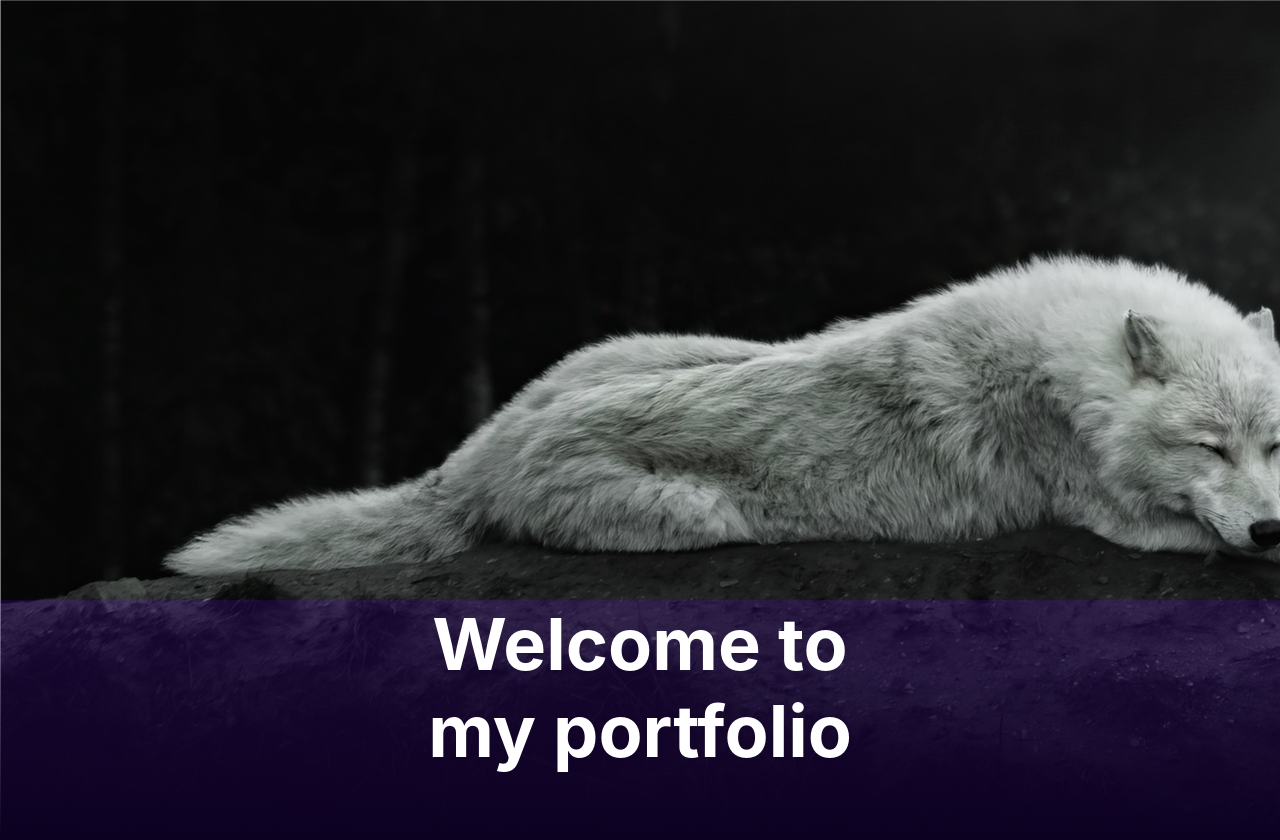
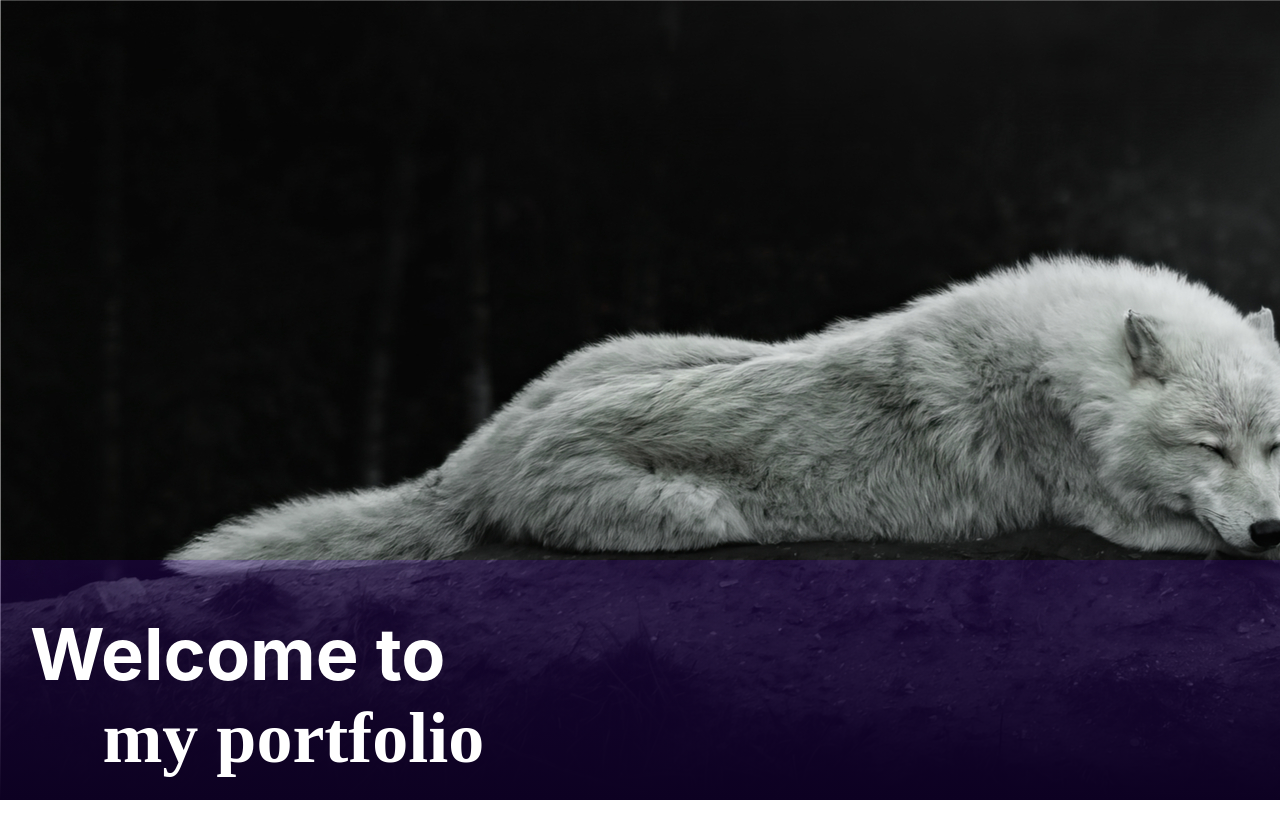
Before and after one commit to Ebonwulf/Lyssas-portfolio-site, a React (Create React App) app: page /about in a window 1280 px wide. After the commit the page ends 800 px from the top, so only its background shows below. Built offline with nearby package versions, Linux system fonts and the light colour scheme; a web font is replaced by a local one.

Commit message:
Home.scss finished off and About.jsx elements created and styling for scss finished

```diff
--- a/src/App.jsx
+++ b/src/App.jsx
@@ -5,9 +5,8 @@ import Home from './components/home/Home';
 function App() {
   return (
     <div className='App'>
-      <header className='App-header'>
-        <NavBar />
-      </header>
+      <NavBar />
+
       <Home />
     </div>
   );
--- a/src/App.scss
+++ b/src/App.scss
@@ -9,15 +9,6 @@
   .App-logo {
     animation: App-logo-spin infinite 20s linear;
   }
-}
-
-.App-header {
-  min-height: 10vh;
-  display: flex;
-  flex-direction: column;
-  align-items: center;
-  justify-content: center;
-  font-size: calc(10px + 2vmin);
 }
 
 .App-link {
--- a/src/assets/_variables.scss
+++ b/src/assets/_variables.scss
@@ -14,4 +14,17 @@ $project-placeholder-img: url(../assets/images/coming-soon-img.jpg);
   margin: 0;
   padding: 0;
   box-sizing: border-box;
+  @media only screen and (max-width: 620px) {
+    body {
+      width: 100%;
+    }
+    .contact-a-div {
+      display: grid;
+      grid-template-columns: 1f;
+    }
+    .contact-a {
+      width: 100px;
+      height: 100%;
+    }
+  }
 }
--- a/src/components/about/About.scss
+++ b/src/components/about/About.scss
@@ -3,3 +3,23 @@
 .about-page {
   background-image: $background-image;
 }
+
+div {
+  background: linear-gradient(
+    180deg,
+    rgba(151, 151, 151, 0.26) 0%,
+    rgba(196, 196, 196, 0.26) 100%
+  );
+}
+
+h2 {
+  font-family: $font-headings;
+  color: $heading-color;
+  font-size: 3em;
+}
+p {
+  font-family: $font-texts;
+  font-size: 2.25em;
+  color: $font-color;
+  margin-bottom: 2%;
+}
--- a/src/components/home/Home.scss
+++ b/src/components/home/Home.scss
@@ -1,7 +1,7 @@
 @use '../../assets/variables' as *;
 
 .home {
-  height: 65vh;
+  height: 70vh;
 
   &__footer {
     height: 30vh;
@@ -12,8 +12,19 @@
     );
     color: white;
   }
+  &__footer-heading {
+    font-size: 4.5em;
+    display: flex;
+    align-items: center;
+    padding-left: 30px;
+    padding-top: 50px;
+  }
+  &__footer-heading2 {
+    font-family: $font-headings;
+    color: $heading-color;
+    font-size: 4.5em;
+    display: flex;
+    align-items: center;
+    padding-left: 8%;
+  }
 }
-
-h1 {
-  font-size: 4.5em;
-}
```
Also changed, not shown: src/components/about/About.jsx (+21 -0 lines).
